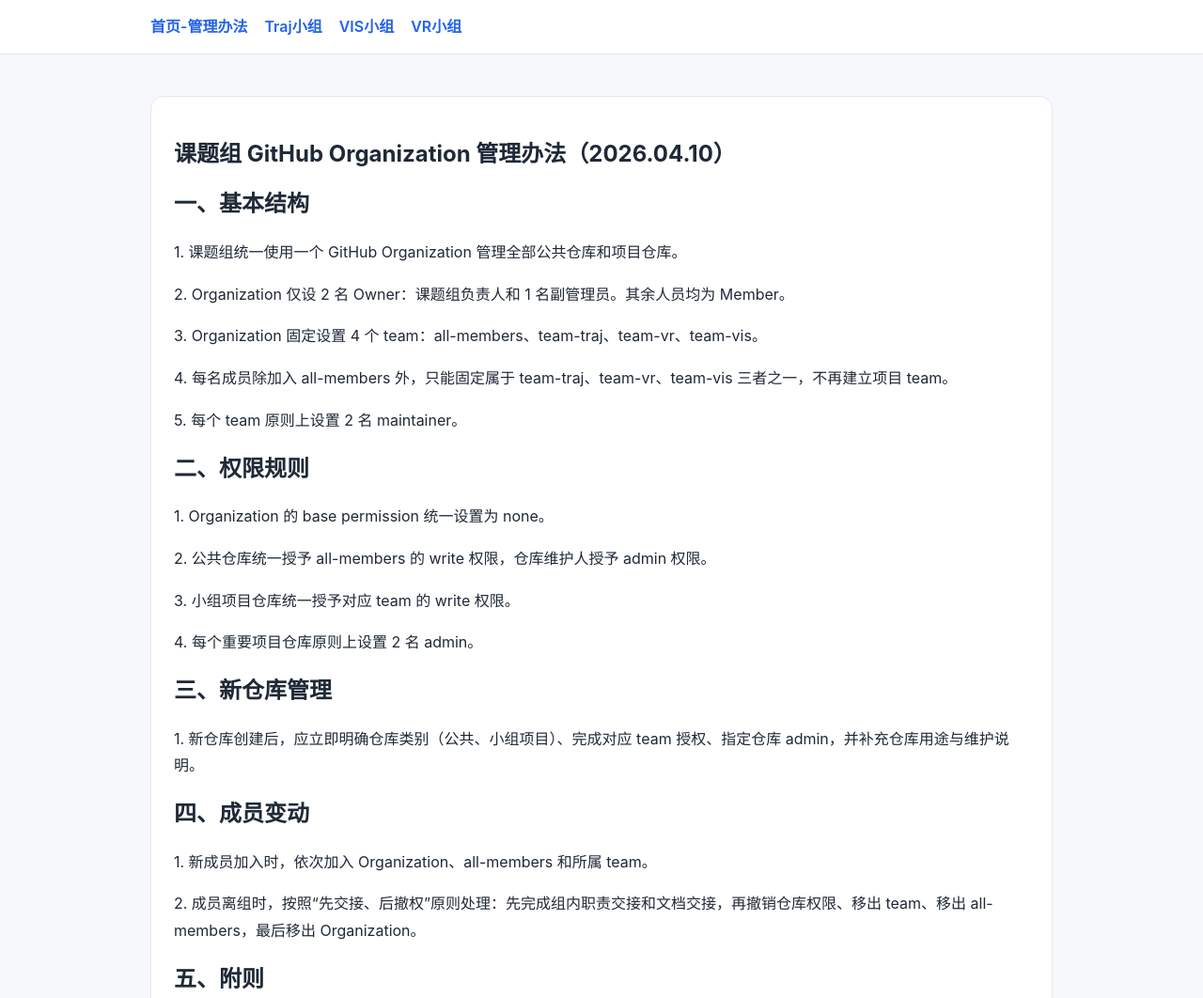
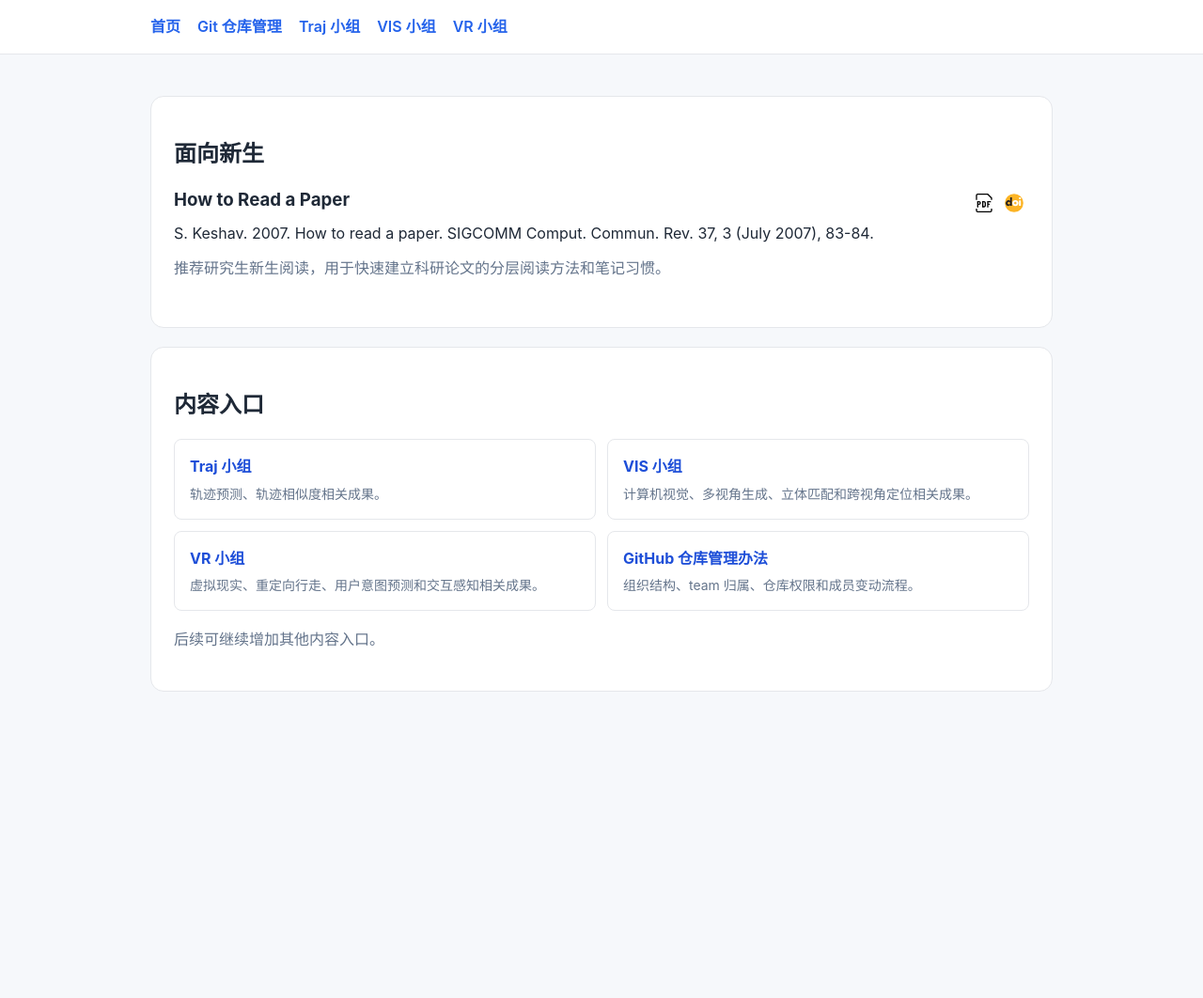
Before and after one commit to BistuCS/BistuCS.github.io, a plain HTML site: page index.html in a window 1280 px wide. Shown: the top 1062 px of the page at 94% size. After the commit the page ends 800 px from the top, so only its background shows below. Drawn offline with Linux system fonts and the light colour scheme.

Commit message:
新增了面向新生的 How to Read a Paper 文章

```diff
--- a/assets/style.css
+++ b/assets/style.css
@@ -11,16 +11,14 @@ body {
   line-height: 1.8;
 }
 
-.container {
-  max-width: 960px;
-  margin: 0 auto;
-  padding: 24px 18px 48px;
-}
-
 .nav-inner,
 .container {
   max-width: 960px;
   margin: 0 auto;
+}
+
+.container {
+  padding: 24px 18px 48px;
 }
 
 .nav {
@@ -49,8 +47,86 @@ body {
   margin-top: 20px;
 }
 
-h1, h2 {
+h1, h2, h3 {
   line-height: 1.4;
+}
+
+h3 {
+  margin: 0 0 8px;
+}
+
+.muted,
+.resource-note,
+.topic-desc {
+  color: #64748b;
+}
+
+.resource-list {
+  list-style: none;
+  margin: 0;
+  padding: 0;
+}
+
+.resource-item {
+  display: flex;
+  align-items: flex-start;
+  justify-content: space-between;
+  gap: 18px;
+  padding: 16px 0;
+  border-top: 1px solid #e5e7eb;
+}
+
+.resource-item:first-child {
+  border-top: 0;
+  padding-top: 0;
+}
+
+.resource-main p {
+  margin: 0 0 8px;
+}
+
+.pub-links,
+.resource-links {
+  display: inline-flex;
+  align-items: center;
+  gap: 0;
+  flex-shrink: 0;
+}
+
+.link-grid {
+  display: grid;
+  grid-template-columns: repeat(2, minmax(0, 1fr));
+  gap: 12px;
+}
+
+.topic-link {
+  display: block;
+  padding: 14px 16px;
+  border: 1px solid #e5e7eb;
+  border-radius: 8px;
+  color: inherit;
+  text-decoration: none;
+}
+
+.topic-link:hover {
+  border-color: #93c5fd;
+  background: #f8fbff;
+}
+
+.topic-title,
+.topic-desc {
+  display: block;
+}
+
+.topic-title {
+  color: #1d4ed8;
+  font-weight: 700;
+}
+
+.topic-desc {
+  margin-top: 4px;
+  font-size: 14px;
+  line-height: 1.6;
 }
 
 .pub-list {
@@ -76,11 +152,7 @@ h1, h2 {
 }
 
 .pub-links {
-  display: inline-flex;
-  align-items: center;
-  gap: 0;
   margin-left: 2px;
-  flex-shrink: 0;
 }
 
 .pub-icon,
@@ -95,6 +167,7 @@ h1, h2 {
 .pub-icon {
   width: 32px;
   height: 32px;
+  flex-shrink: 0;
 }
 
 .pub-icon:hover {
@@ -147,6 +220,15 @@ h1, h2 {
 }
 
 @media (max-width: 640px) {
+  .resource-item {
+    flex-direction: column;
+    gap: 10px;
+  }
+
+  .link-grid {
+    grid-template-columns: 1fr;
+  }
+
   .pub-entry {
     flex-direction: column;
     gap: 6px;
--- a/index.html
+++ b/index.html
@@ -3,46 +3,87 @@
 <head>
   <meta charset="utf-8">
   <meta name="viewport" content="width=device-width, initial-scale=1">
-  <title>课题组 GitHub 主页</title>
+  <title>课题组管理首页</title>
   <link rel="stylesheet" href="assets/style.css">
 </head>
 <body>
   <nav class="nav">
     <div class="nav-inner">
-      <a href="index.html">首页-管理办法</a>
-      <a href="team/team-traj.html">Traj小组</a>
-      <a href="team/team-vis.html">VIS小组</a>
-      <a href="team/team-vr.html">VR小组</a>
+      <a href="index.html">首页</a>
+      <a href="management/github.html">Git 仓库管理</a>
+      <a href="team/team-traj.html">Traj 小组</a>
+      <a href="team/team-vis.html">VIS 小组</a>
+      <a href="team/team-vr.html">VR 小组</a>
     </div>
   </nav>
 
   <main class="container">
     <section class="card">
-      <h1>课题组 GitHub Organization 管理办法（2026.04.10）</h1>
-      <h2>一、基本结构</h2>
-  <p>1. 课题组统一使用一个 GitHub Organization 管理全部公共仓库和项目仓库。</p>
-  <p>2. Organization 仅设 2 名 Owner：课题组负责人和 1 名副管理员。其余人员均为 Member。</p>
-  <p>3. Organization 固定设置 4 个 team：all-members、team-traj、team-vr、team-vis。</p>
-  <p>4. 每名成员除加入 all-members 外，只能固定属于 team-traj、team-vr、team-vis 三者之一，不再建立项目 team。</p>
-  <p>5. 每个 team 原则上设置 2 名 maintainer。</p>
+      <h2>面向新生</h2>
+      <ul class="resource-list">
+        <li class="resource-item">
+          <div class="resource-main">
+            <h3>How to Read a Paper</h3>
+            <p>
+              S. Keshav. 2007. How to read a paper.
+              SIGCOMM Comput. Commun. Rev. 37, 3 (July 2007), 83-84.
+            </p>
+            <p class="resource-note">
+              推荐研究生新生阅读，用于快速建立科研论文的分层阅读方法和笔记习惯。
+            </p>
+          </div>
+          <span class="resource-links">
+            <a class="pub-icon" href="resources/HowToReadAPaper.pdf" target="_blank" rel="noopener noreferrer" title="PDF">
+              <img src="assets/imgs/pdf.svg" alt="PDF">
+            </a>
+            <a class="pub-icon" href="https://doi.org/10.1145/1273445.1273458" target="_blank" rel="noopener noreferrer" title="DOI">
+              <img src="assets/imgs/doi.svg" alt="DOI">
+            </a>
+          </span>
+        </li>
+      </ul>
+    </section>
 
-  <h2>二、权限规则</h2>
-  <p>1. Organization 的 base permission 统一设置为 none。</p>
-  <p>2. 公共仓库统一授予 all-members 的 write 权限，仓库维护人授予 admin 权限。</p>
-  <p>3. 小组项目仓库统一授予对应 team 的 write 权限。</p>
-  <p>4. 每个重要项目仓库原则上设置 2 名 admin。</p>
-
-  <h2>三、新仓库管理</h2>
-  <p>1. 新仓库创建后，应立即明确仓库类别（公共、小组项目）、完成对应 team 授权、指定仓库 admin，并补充仓库用途与维护说明。</p>
-
-  <h2>四、成员变动</h2>
-  <p>1. 新成员加入时，依次加入 Organization、all-members 和所属 team。</p>
-  <p>2. 成员离组时，按照“先交接、后撤权”原则处理：先完成组内职责交接和文档交接，再撤销仓库权限、移出 team、移出 all-members，最后移出 Organization。</p>
-
-  <h2>五、附则</h2>
-  <p>1. 本办法遵循<b>组织级集中管理、成员单组归属、固定组长期稳定、仓库权限显式配置、先交接后撤权</b>的原则。</p>
-  <p>2. 本办法自发布之日起试行，由课题组负责人负责解释和修订。</p>
+    <section class="card">
+      <h2>内容入口</h2>
+      <div class="link-grid">
+        <a class="topic-link" href="team/team-traj.html">
+          <span class="topic-title">Traj 小组</span>
+          <span class="topic-desc">轨迹预测、轨迹相似度相关成果。</span>
+        </a>
+        <a class="topic-link" href="team/team-vis.html">
+          <span class="topic-title">VIS 小组</span>
+          <span class="topic-desc">计算机视觉、多视角生成、立体匹配和跨视角定位相关成果。</span>
+        </a>
+        <a class="topic-link" href="team/team-vr.html">
+          <span class="topic-title">VR 小组</span>
+          <span class="topic-desc">虚拟现实、重定向行走、用户意图预测和交互感知相关成果。</span>
+        </a>
+        <a class="topic-link" href="management/github.html">
+          <span class="topic-title">GitHub 仓库管理办法</span>
+          <span class="topic-desc">组织结构、team 归属、仓库权限和成员变动流程。</span>
+        </a>
+      </div>
+      <p class="muted">
+        后续可继续增加其他内容入口。
+      </p>
     </section>
   </main>
+
+  <a class="back-to-top" href="#top" aria-label="回到页面顶部" title="回到顶部">↑</a>
+  <script>
+    const backToTopButton = document.querySelector(".back-to-top");
+
+    function toggleBackToTopButton() {
+      if (window.scrollY > 240) {
+        backToTopButton.classList.add("is-visible");
+      } else {
+        backToTopButton.classList.remove("is-visible");
+      }
+    }
+
+    window.addEventListener("scroll", toggleBackToTopButton, { passive: true });
+    toggleBackToTopButton();
+  </script>
 </body>
 </html>
```
Also changed, not shown: management/github.html (added, +49 -0 lines), team/team-traj.html (+7 -6 lines), team/team-vis.html (+7 -6 lines), team/team-vr.html (+9 -8 lines), 1 other file.
